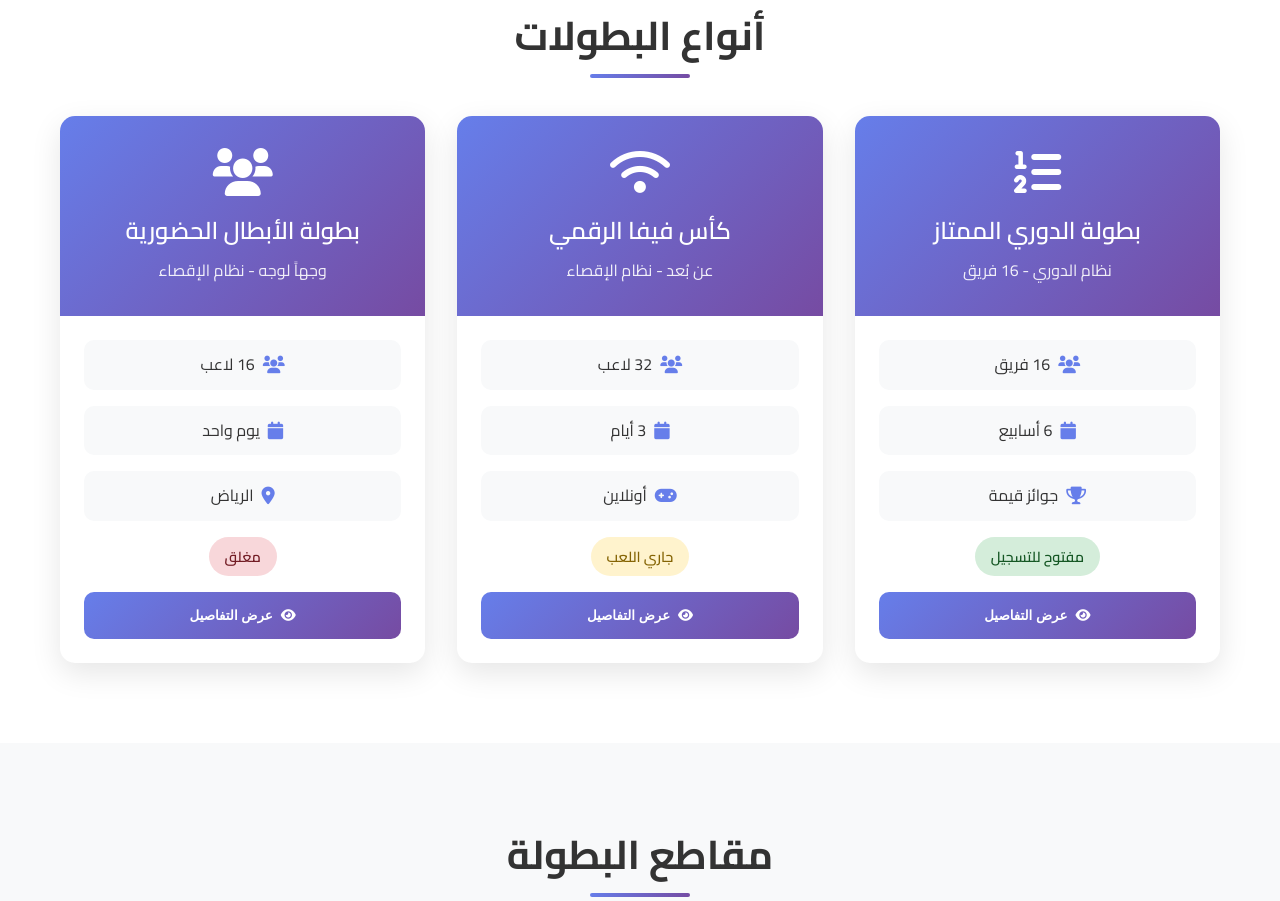
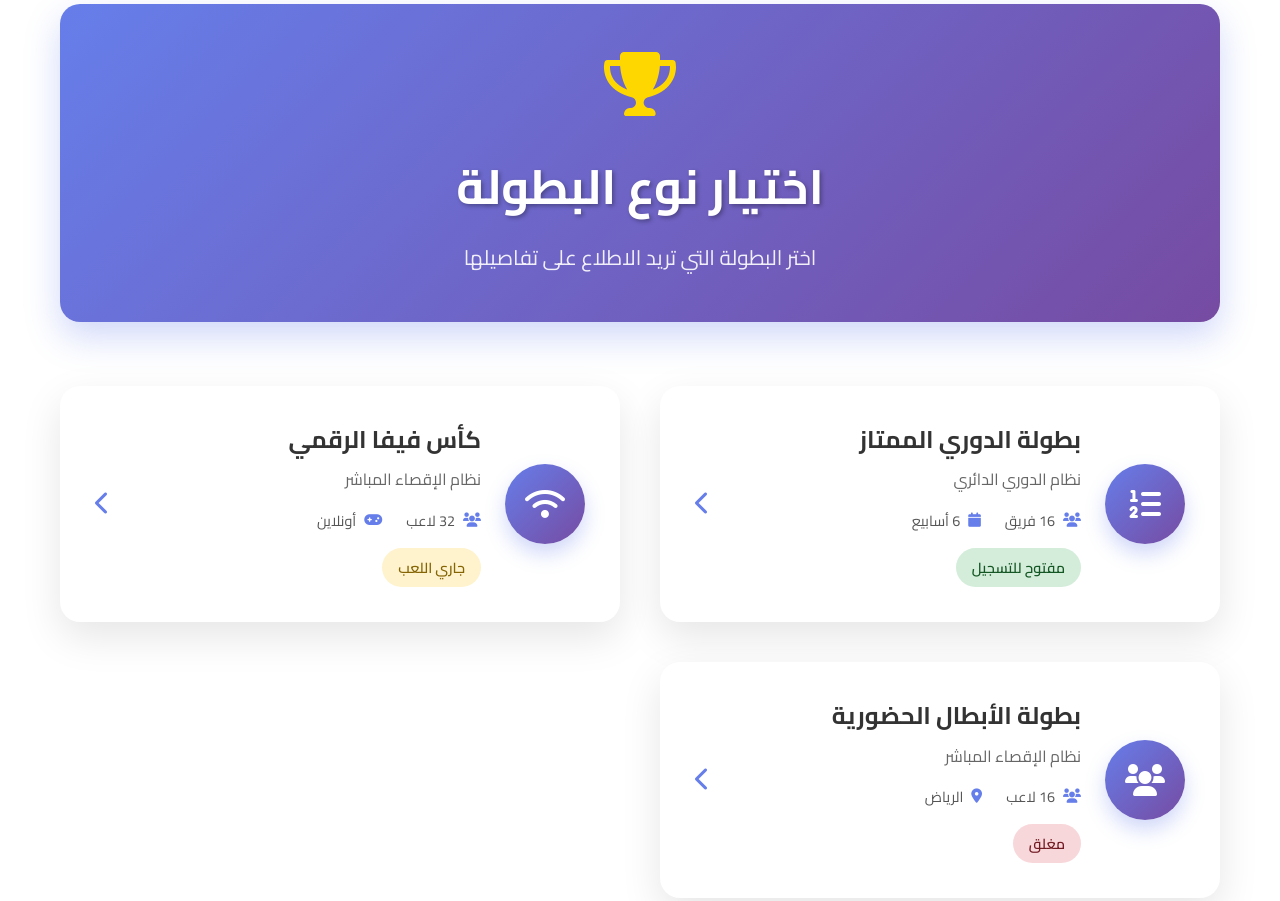
Before and after one commit to sheikh-9/legends, a website: page index.html in a window 1280 px wide. Shown: the part 956-1857 px from the top of the page. Drawn offline with nearby package versions, Linux system fonts and the light colour scheme.

Commit message:
Update index.html

```diff
--- a/index.html
+++ b/index.html
@@ -62,98 +62,140 @@
     <!-- Tournament Types -->
     <section id="tournaments" class="tournaments">
         <div class="container">
-            <h2 class="section-title">أنواع البطولات</h2>
-            <div class="tournament-grid">
+            <!-- Tournament Selection Header -->
+            <div class="tournament-selection-header">
+                <div class="selection-title">
+                    <i class="fas fa-trophy selection-icon"></i>
+                    <h2>اختيار نوع البطولة</h2>
+                    <p>اختر البطولة التي تريد الاطلاع على تفاصيلها</p>
+                </div>
+            </div>
+
+            <!-- Tournament Selection Cards -->
+            <div class="tournament-selection-grid">
                 <!-- League Tournament -->
-                <div class="tournament-card">
-                    <div class="tournament-header">
+                <div class="tournament-selection-card" onclick="showTournamentDetails('league')">
+                    <div class="selection-card-icon">
                         <i class="fas fa-list-ol"></i>
+                    </div>
+                    <div class="selection-card-content">
                         <h3>بطولة الدوري الممتاز</h3>
-                        <p class="tournament-subtitle">نظام الدوري - 16 فريق</p>
-                    </div>
-                    <div class="tournament-info">
-                        <div class="tournament-stats">
-                            <div class="stat-item">
-                                <i class="fas fa-users"></i>
-                                <span>16 فريق</span>
-                            </div>
-                            <div class="stat-item">
-                                <i class="fas fa-calendar"></i>
-                                <span>6 أسابيع</span>
-                            </div>
-                            <div class="stat-item">
-                                <i class="fas fa-trophy"></i>
-                                <span>جوائز قيمة</span>
-                            </div>
+                        <p class="selection-subtitle">نظام الدوري الدائري</p>
+                        <div class="selection-stats">
+                            <span><i class="fas fa-users"></i> 16 فريق</span>
+                            <span><i class="fas fa-calendar"></i> 6 أسابيع</span>
                         </div>
-                        <div class="tournament-status">
+                        <div class="selection-status">
                             <span class="status-badge open">مفتوح للتسجيل</span>
                         </div>
-                        <button class="view-details-btn">
-                            <i class="fas fa-eye"></i> عرض التفاصيل
-                        </button>
+                    </div>
+                    <div class="selection-arrow">
+                        <i class="fas fa-chevron-left"></i>
                     </div>
                 </div>
 
-                <!-- Online Knockout Tournament -->
-                <div class="tournament-card" onclick="openTournamentDetails('online')">
-                    <div class="tournament-header">
+                <!-- Online Tournament -->
+                <div class="tournament-selection-card" onclick="showTournamentDetails('online')">
+                    <div class="selection-card-icon">
                         <i class="fas fa-wifi"></i>
+                    </div>
+                    <div class="selection-card-content">
                         <h3>كأس فيفا الرقمي</h3>
-                        <p class="tournament-subtitle">عن بُعد - نظام الإقصاء</p>
-                    </div>
-                    <div class="tournament-info">
-                        <div class="tournament-stats">
-                            <div class="stat-item">
-                                <i class="fas fa-users"></i>
-                                <span>32 لاعب</span>
-                            </div>
-                            <div class="stat-item">
-                                <i class="fas fa-calendar"></i>
-                                <span>3 أيام</span>
-                            </div>
-                            <div class="stat-item">
-                                <i class="fas fa-gamepad"></i>
-                                <span>أونلاين</span>
-                            </div>
+                        <p class="selection-subtitle">نظام الإقصاء المباشر</p>
+                        <div class="selection-stats">
+                            <span><i class="fas fa-users"></i> 32 لاعب</span>
+                            <span><i class="fas fa-gamepad"></i> أونلاين</span>
                         </div>
-                        <div class="tournament-status">
+                        <div class="selection-status">
                             <span class="status-badge playing">جاري اللعب</span>
                         </div>
-                        <button class="view-details-btn">
-                            <i class="fas fa-eye"></i> عرض التفاصيل
-                        </button>
+                    </div>
+                    <div class="selection-arrow">
+                        <i class="fas fa-chevron-left"></i>
                     </div>
                 </div>
 
-                <!-- Offline Knockout Tournament -->
-                <div class="tournament-card" onclick="openTournamentDetails('offline')">
-                    <div class="tournament-header">
+                <!-- Offline Tournament -->
+                <div class="tournament-selection-card" onclick="showTournamentDetails('offline')">
+                    <div class="selection-card-icon">
                         <i class="fas fa-users"></i>
+                    </div>
+                    <div class="selection-card-content">
                         <h3>بطولة الأبطال الحضورية</h3>
-                        <p class="tournament-subtitle">وجهاً لوجه - نظام الإقصاء</p>
+                        <p class="selection-subtitle">نظام الإقصاء المباشر</p>
+                        <div class="selection-stats">
+                            <span><i class="fas fa-users"></i> 16 لاعب</span>
+                            <span><i class="fas fa-map-marker-alt"></i> الرياض</span>
+                        </div>
+                        <div class="selection-status">
+                            <span class="status-badge closed">مغلق</span>
+                        </div>
                     </div>
-                    <div class="tournament-info">
-                        <div class="tournament-stats">
-                            <div class="stat-item">
-                                <i class="fas fa-users"></i>
-                                <span>16 لاعب</span>
-                            </div>
-                            <div class="stat-item">
-                                <i class="fas fa-calendar"></i>
-                                <span>يوم واحد</span>
-                            </div>
-                            <div class="stat-item">
-                                <i class="fas fa-map-marker-alt"></i>
-                                <span>الرياض</span>
+                    <div class="selection-arrow">
+                        <i class="fas fa-chevron-left"></i>
+                    </div>
+                </div>
+            </div>
+
+            <!-- Tournament Details Section -->
+            <div id="tournamentDetailsSection" class="tournament-details-section" style="display: none;">
+                <div class="details-header">
+                    <button class="back-btn" onclick="hideTournamentDetails()">
+                        <i class="fas fa-arrow-right"></i> العودة للقائمة
+                    </button>
+                    <h3 id="selectedTournamentTitle">تفاصيل البطولة</h3>
+                </div>
+
+                <div class="tournament-details-tabs">
+                    <button class="details-tab-btn active" data-tab="overview-inline">نظرة عامة</button>
+                    <button class="details-tab-btn" data-tab="standings-inline">الترتيب</button>
+                    <button class="details-tab-btn" data-tab="matches-inline">المباريات</button>
+                    <button class="details-tab-btn" data-tab="schedule-inline">الجدول الزمني</button>
+                </div>
+
+                <div class="tournament-details-content">
+                    <!-- Overview Tab -->
+                    <div id="overview-inline" class="details-tab-pane active">
+                        <div class="tournament-overview">
+                            <div class="overview-grid">
+                                <div class="overview-card">
+                                    <i class="fas fa-info-circle"></i>
+                                    <h4>معلومات البطولة</h4>
+                                    <div id="tournamentInfoInline"></div>
+                                </div>
+                                <div class="overview-card">
+                                    <i class="fas fa-gift"></i>
+                                    <h4>الجوائز</h4>
+                                    <div id="tournamentPrizesInline"></div>
+                                </div>
+                                <div class="overview-card">
+                                    <i class="fas fa-gavel"></i>
+                                    <h4>القوانين</h4>
+                                    <div id="tournamentRulesInline"></div>
+                                </div>
                             </div>
                         </div>
-                        <div class="tournament-status">
-                            <span class="status-badge closed">مغلق</span>
+                    </div>
+
+                    <!-- Standings Tab -->
+                    <div id="standings-inline" class="details-tab-pane">
+                        <div class="standings-container">
+                            <div id="tournamentStandingsInline"></div>
                         </div>
-                        <button class="view-details-btn">
-                            <i class="fas fa-eye"></i> عرض التفاصيل
-                        </button>
+                    </div>
+
+                    <!-- Matches Tab -->
+                    <div id="matches-inline" class="details-tab-pane">
+                        <div class="matches-container">
+                            <div id="tournamentMatchesInline"></div>
+                        </div>
+                    </div>
+
+                    <!-- Schedule Tab -->
+                    <div id="schedule-inline" class="details-tab-pane">
+                        <div class="schedule-container">
+                            <div id="tournamentScheduleInline"></div>
+                        </div>
                     </div>
                 </div>
             </div>
```
